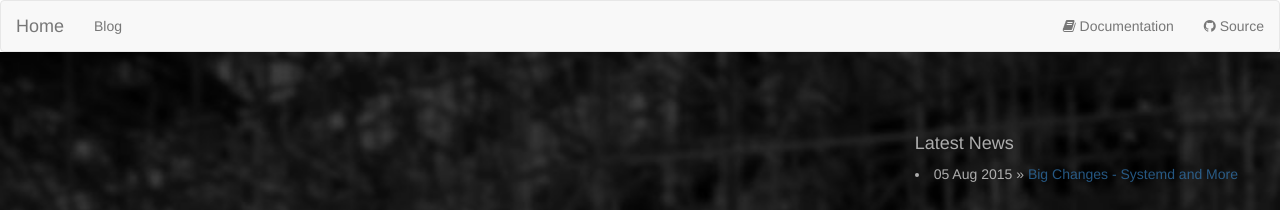
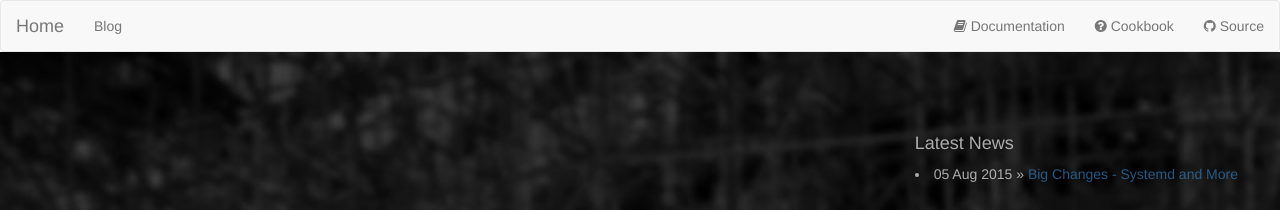
Before and after one commit to getweber/getweber.github.io, a Jekyll site: the page built from index.html, in a window 1280 px wide. Shown: the top 210 px of the page. Built offline with Jekyll 4.4.1, drawn with Linux system fonts in a browser that asks for light colours; nearby versions of some CDN libraries.

Commit message:
Link to cookbook

```diff
--- a/_includes/header.html
+++ b/_includes/header.html
@@ -24,6 +24,7 @@
       <div class="navbar-right">
         <ul class="nav navbar-nav navbar-right">
           <li><a href="http://weber.readthedocs.org"><i class="fa fa-book"></i> Documentation</a></li>
+          <li><a href="http://weber.readthedocs.org/en/latest/cookbook.html"><i class="fa fa-question-circle"></i> Cookbook</a></li>
           <li><a href="http://github.com/getweber/weber"><i class="fa fa-github"></i> Source</a></li>
         </ul>
       </div>
```
